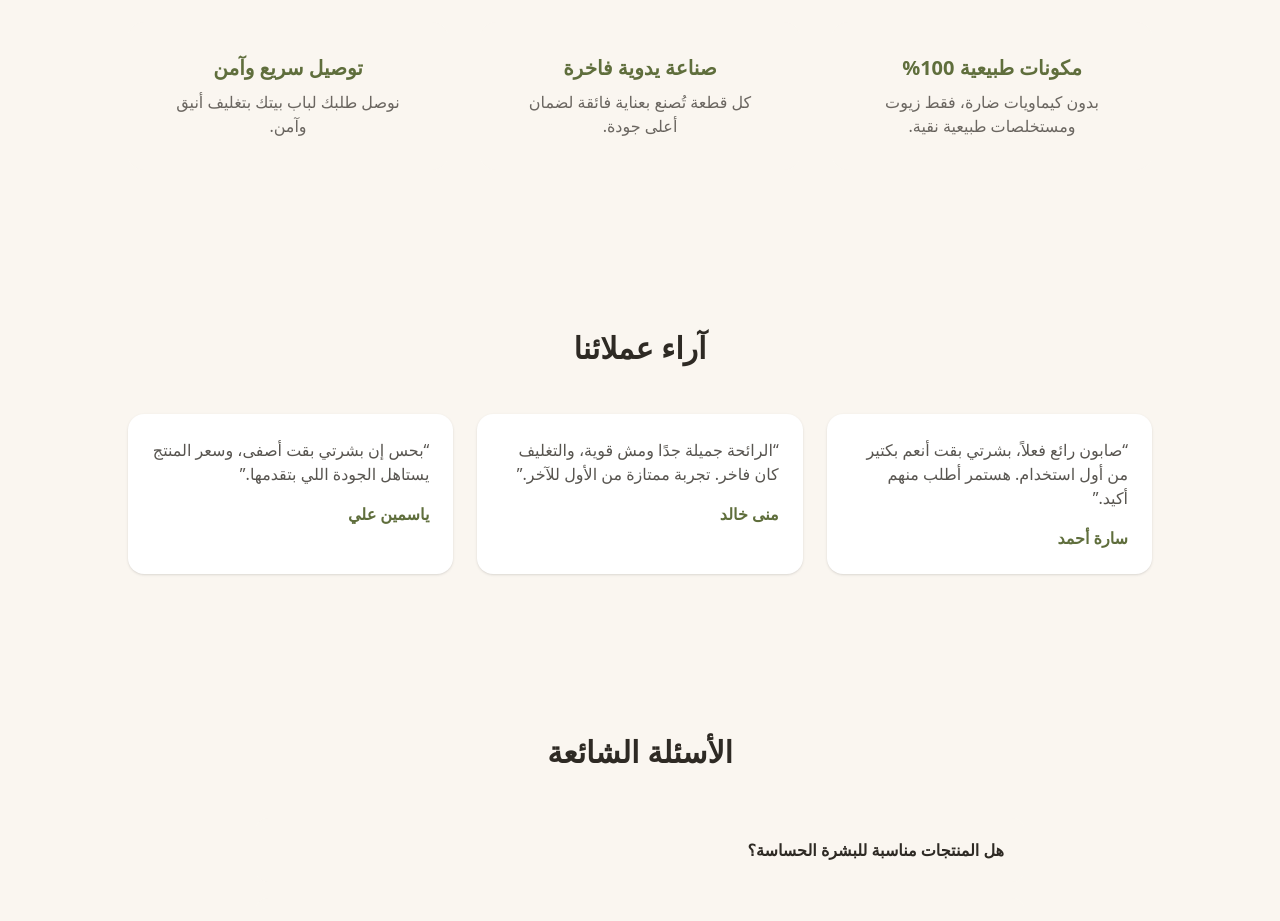
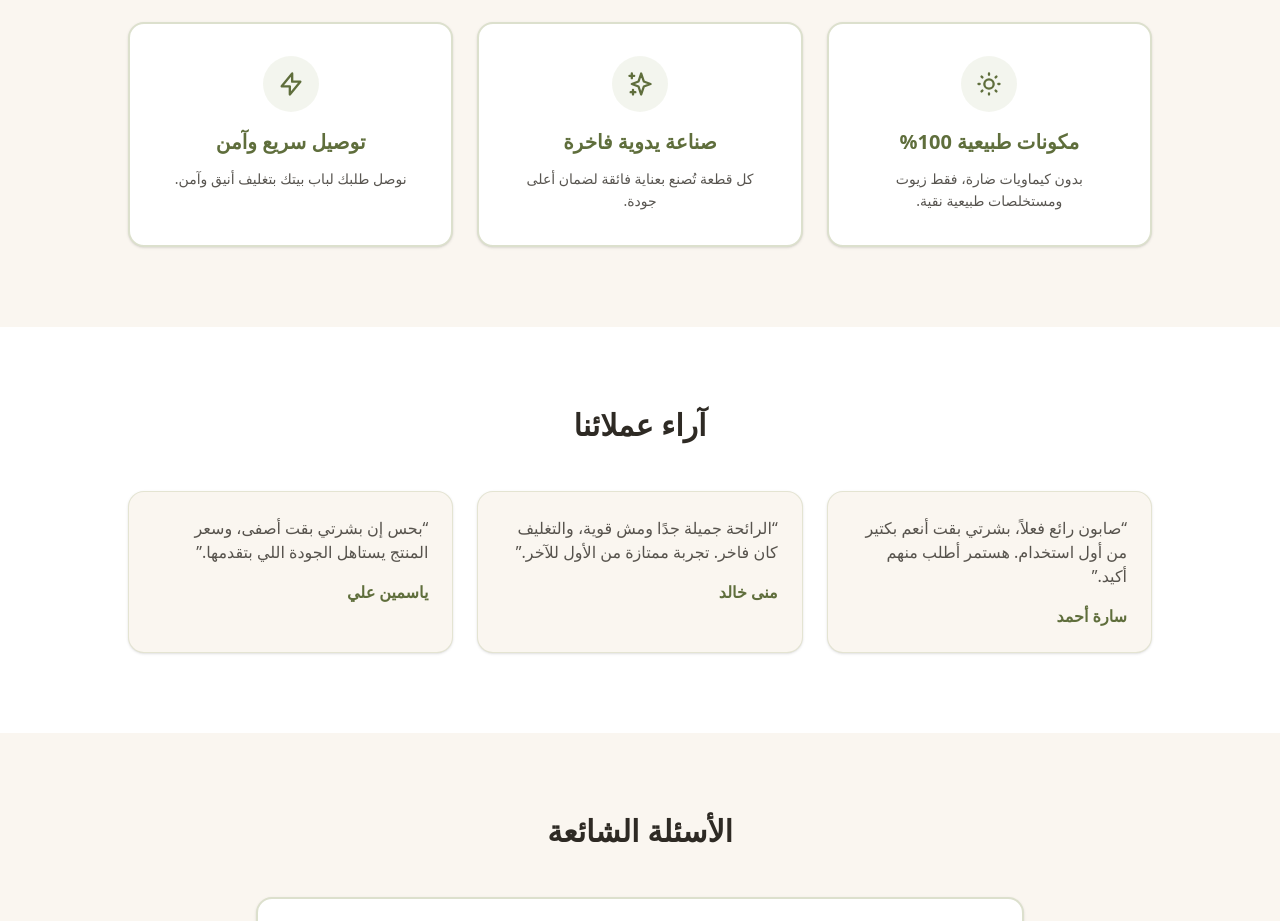
Before and after one commit to paradisesoap653-dotcom/paradise-soap-2, a Next.js app: page / in a window 1280 px wide. Shown: the part 1080-2001 px from the top of the page. Built offline with nearby package versions, Linux system fonts and the light colour scheme.

Commit message:
Update page.tsx

```diff
--- a/src/app/page.tsx
+++ b/src/app/page.tsx
@@ -112,22 +112,39 @@ export default function HomePage() {
         </div>
       </section>
 
-      {/* Features Section */}
-      <section className="px-6 py-20">
+      {/* Features Section - إطارات متناسقة للأقسام الثلاثة */}
+      <section className="bg-[#faf6f0] px-6 py-20">
         <div className="mx-auto max-w-5xl">
           <h2 className="mb-12 text-center text-3xl font-bold text-[#2e2a24]">
             ليه تختار Paradise Soap؟
           </h2>
-          <div className="grid gap-8 sm:grid-cols-3">
-            {features.map((f) => (
+          <div className="grid gap-6 sm:grid-cols-3">
+            {features.map((f, idx) => (
               <div
                 key={f.title}
-                className="rounded-2xl bg-[#faf6f0] p-8 text-center"
+                className="group relative rounded-2xl border-2 border-[#8a9a5b]/30 bg-white p-8 text-center shadow-sm transition-all duration-300 hover:-translate-y-1 hover:border-[#5f6e3c] hover:shadow-md"
               >
-                <h3 className="mb-2 text-xl font-semibold text-[#5f6e3c]">
+                <div className="mx-auto mb-4 flex h-14 w-14 items-center justify-center rounded-full bg-[#8a9a5b]/10 text-[#5f6e3c] transition-colors duration-300 group-hover:bg-[#5f6e3c] group-hover:text-white">
+                  {idx === 0 && (
+                    <svg className="h-7 w-7" fill="none" viewBox="0 0 24 24" stroke="currentColor" strokeWidth={2}>
+                      <path strokeLinecap="round" strokeLinejoin="round" d="M12 3v1m0 16v1m9-9h-1M4 12H3m15.364 6.364l-.707-.707M6.343 6.343l-.707-.707m12.728 0l-.707.707M6.343 17.657l-.707.707M16 12a4 4 0 11-8 0 4 4 0 018 0z" />
+                    </svg>
+                  )}
+                  {idx === 1 && (
+                    <svg className="h-7 w-7" fill="none" viewBox="0 0 24 24" stroke="currentColor" strokeWidth={2}>
+                      <path strokeLinecap="round" strokeLinejoin="round" d="M5 3v4M3 5h4M6 17v4m-2-2h4m5-16l2.286 6.857L21 12l-5.714 2.143L13 21l-2.286-6.857L5 12l5.714-2.143L13 3z" />
+                    </svg>
+                  )}
+                  {idx === 2 && (
+                    <svg className="h-7 w-7" fill="none" viewBox="0 0 24 24" stroke="currentColor" strokeWidth={2}>
+                      <path strokeLinecap="round" strokeLinejoin="round" d="M13 10V3L4 14h7v7l9-11h-7z" />
+                    </svg>
+                  )}
+                </div>
+                <h3 className="mb-3 text-xl font-bold text-[#5f6e3c]">
                   {f.title}
                 </h3>
-                <p className="text-[#2e2a24]/70">{f.desc}</p>
+                <p className="text-sm leading-relaxed text-[#2e2a24]/80">{f.desc}</p>
               </div>
             ))}
           </div>
@@ -135,14 +152,14 @@ export default function HomePage() {
       </section>
 
       {/* Testimonials Section */}
-      <section className="bg-[#faf6f0] px-6 py-20">
+      <section className="bg-white px-6 py-20">
         <div className="mx-auto max-w-5xl">
           <h2 className="mb-12 text-center text-3xl font-bold text-[#2e2a24]">
             آراء عملائنا
           </h2>
           <div className="grid gap-6 sm:grid-cols-3">
             {testimonials.map((t) => (
-              <div key={t.name} className="rounded-2xl bg-white p-6 shadow-sm">
+              <div key={t.name} className="rounded-2xl border border-[#8a9a5b]/20 bg-[#faf6f0] p-6 shadow-sm">
                 <p className="mb-4 text-[#2e2a24]/80">&ldquo;{t.text}&rdquo;</p>
                 <p className="font-semibold text-[#5f6e3c]">{t.name}</p>
               </div>
@@ -151,8 +168,8 @@ export default function HomePage() {
         </div>
       </section>
 
-      {/* FAQ Section */}
-      <section className="px-6 py-20">
+      {/* FAQ Section - إطارات ناعمة للأسئلة الشائعة */}
+      <section className="bg-[#faf6f0] px-6 py-20">
         <div className="mx-auto max-w-3xl">
           <h2 className="mb-12 text-center text-3xl font-bold text-[#2e2a24]">
             الأسئلة الشائعة
@@ -161,12 +178,19 @@ export default function HomePage() {
             {faqs.map((f) => (
               <details
                 key={f.q}
-                className="group rounded-xl bg-[#faf6f0] p-5"
+                className="group rounded-2xl border-2 border-[#8a9a5b]/30 bg-white p-6 shadow-sm transition-all duration-300 hover:border-[#5f6e3c] open:border-[#5f6e3c] open:shadow-md"
               >
-                <summary className="cursor-pointer list-none font-semibold text-[#2e2a24]">
-                  {f.q}
+                <summary className="flex cursor-pointer items-center justify-between list-none font-bold text-[#2e2a24] text-lg select-none">
+                  <span>{f.q}</span>
+                  <span className="mr-2 flex h-8 w-8 shrink-0 items-center justify-center rounded-full bg-[#8a9a5b]/15 text-[#5f6e3c] transition-transform duration-300 group-open:rotate-180">
+                    <svg className="h-5 w-5" fill="none" viewBox="0 0 24 24" stroke="currentColor" strokeWidth={2.5}>
+                      <path strokeLinecap="round" strokeLinejoin="round" d="M19 9l-7 7-7-7" />
+                    </svg>
+                  </span>
                 </summary>
-                <p className="mt-3 text-[#2e2a24]/70">{f.a}</p>
+                <p className="mt-4 text-[#2e2a24]/80 leading-relaxed border-t border-[#8a9a5b]/20 pt-4 text-base">
+                  {f.a}
+                </p>
               </details>
             ))}
           </div>
@@ -189,7 +213,7 @@ export default function HomePage() {
             تصفح المنتجات
           </Link>
 
-          {/* Contact / Social Icons */}
+          {/* Social Icons inside CTA */}
           <div className="mt-12">
             <p className="mb-4 text-sm font-medium text-white/70">
               تواصل معنا مباشرة
```
